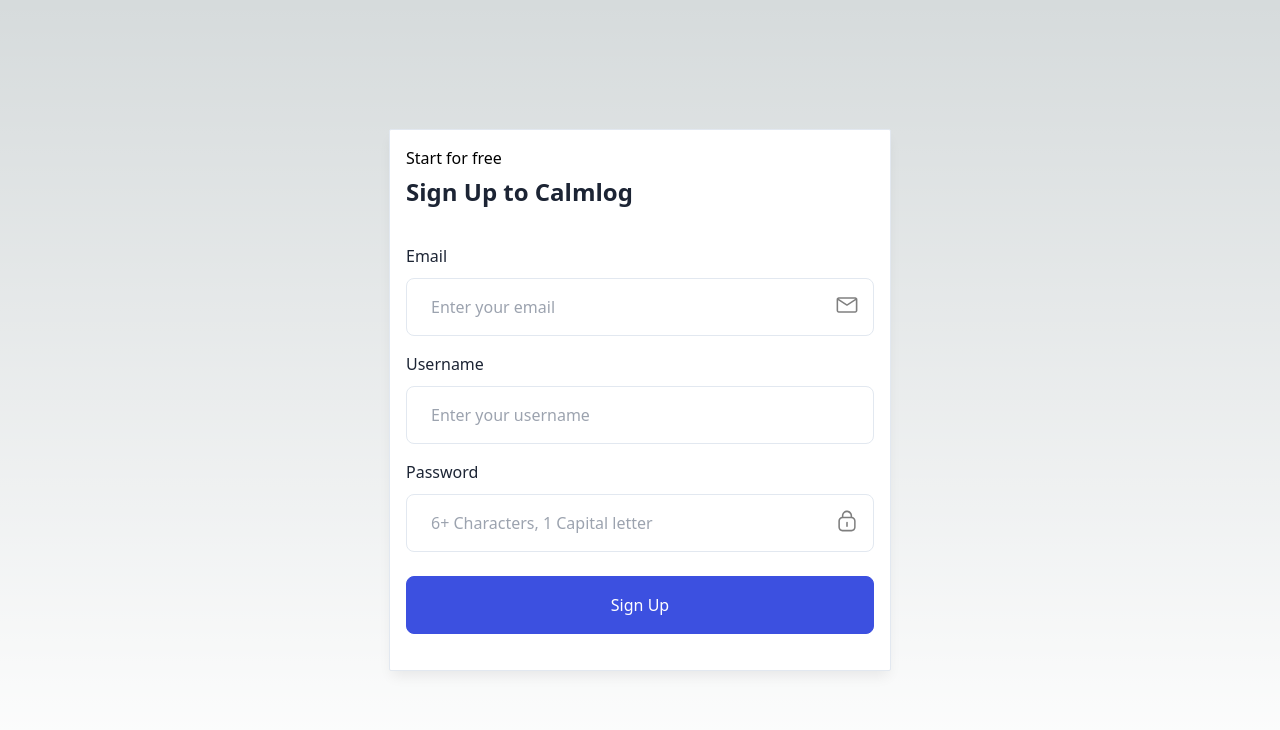
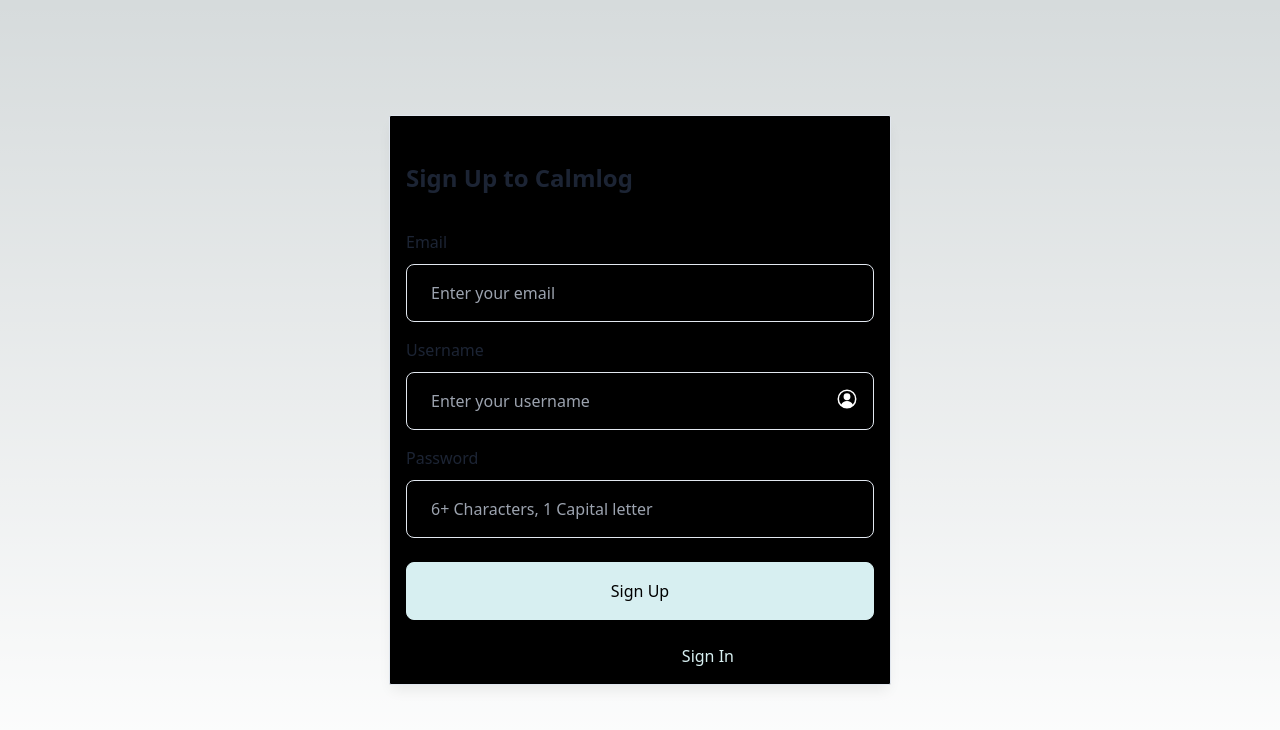
Before and after one commit to ShivamBhasin2002/calmlog, a Next.js app in the folder frontend/: page /auth/signUp in a window 1280 px wide. Shown: the top 730 px of the page. Built offline with nearby package versions, Linux system fonts and the light colour scheme.

Commit message:
feat: latest changes

```diff
--- a/frontend/src/Components/Chart.js
+++ b/frontend/src/Components/Chart.js
@@ -113,7 +113,7 @@
     toggleChart(true);
   }, []);
 
-  if (!showChart) return;
+  if (!showChart) return null;
 
   return (
     <div className="col-span-12 rounded-sm border border-stroke bg-white px-5 pb-5 pt-7.5 shadow-default dark:border-strokedark dark:bg-boxdark sm:px-7.5 xl:col-span-8 w-[70%]">
--- a/frontend/src/Components/DefaultLayout.js
+++ b/frontend/src/Components/DefaultLayout.js
@@ -7,9 +7,9 @@
   const [showQuestion, toggleQuestion] = useState(false);
 
   useEffect(() => {
-    const forceQuestionare = !user.lastQuestionare || (new Date().setHours(0, 0, 0, 0) - new Date(user.lastQuestionare).setHours(0, 0, 0, 0) >= 30 * 24 * 60 * 60 * 1000 && !window.location.pathname.includes("questioner"));
+    const forceQuestionare = (!user.lastQuestionare || new Date().setHours(0, 0, 0, 0) - new Date(user.lastQuestionare).setHours(0, 0, 0, 0) >= 30 * 24 * 60 * 60 * 1000) && !window.location.pathname.includes("questioner");
     toggleQuestion(forceQuestionare);
-  });
+  }, []);
 
   if (showQuestion)
     return (
--- a/frontend/src/Components/Sidebar.js
+++ b/frontend/src/Components/Sidebar.js
@@ -4,6 +4,7 @@
 import { usePathname } from "next/navigation";
 import Link from "next/link";
 import Image from "next/image";
+import { signOut } from "next-auth/react";
 
 const Sidebar = () => {
   const pathname = usePathname();
@@ -22,11 +23,11 @@
       <div className="no-scrollbar flex flex-col overflow-y-auto duration-300 ease-linear">
         <nav className="mt-5 px-4 py-4 lg:mt-9 lg:px-6">
           <div>
-            <h3 className="mb-4 ml-4 text-sm font-semibold text-bodydark2">MENU</h3>
+            <h3 className="mb-4 ml-4 text-sm font-semibold text-white">MENU</h3>
 
             <ul className="mb-6 flex flex-col gap-1.5">
               <li>
-                <Link href="/dashboard" className={`group relative flex items-center gap-2.5 rounded-sm px-4 py-2 font-medium text-bodydark1 duration-300 ease-in-out hover:bg-graydark dark:hover:bg-meta-4 ${pathname.includes("dashboard") && "bg-graydark dark:bg-meta-4"}`}>
+                <Link href="/dashboard" className={`group relative flex items-center cursor-pointer gap-2.5 rounded-sm px-4 py-2 font-medium text-white duration-300 ease-in-out dark:hover:bg-bodydark ${pathname.includes("dashboard") && "bg-graydark dark:bg-bodydark"}`}>
                   <svg className="fill-black dark:fill-white" width="18" height="18" viewBox="0 0 11 8" fill="none" xmlns="http://www.w3.org/2000/svg">
                     <path d="M10.0915 0.951972L10.0867 0.946075L10.0813 0.940568C9.90076 0.753564 9.61034 0.753146 9.42927 0.939309L4.16201 6.22962L1.58507 3.63469C1.40401 3.44841 1.11351 3.44879 0.932892 3.63584C0.755703 3.81933 0.755703 4.10875 0.932892 4.29224L0.932878 4.29225L0.934851 4.29424L3.58046 6.95832C3.73676 7.11955 3.94983 7.2 4.1473 7.2C4.36196 7.2 4.55963 7.11773 4.71406 6.9584L10.0468 1.60234C10.2436 1.4199 10.2421 1.1339 10.0915 0.951972ZM4.2327 6.30081L4.2317 6.2998C4.23206 6.30015 4.23237 6.30049 4.23269 6.30082L4.2327 6.30081Z" fill="" stroke="" strokeWidth="0.4"></path>
                   </svg>
@@ -34,7 +35,7 @@
                 </Link>
               </li>
               <li>
-                <Link href="/calendar" className={`group relative flex items-center gap-2.5 rounded-sm px-4 py-2 font-medium text-bodydark1 duration-300 ease-in-out hover:bg-graydark dark:hover:bg-meta-4 ${pathname.includes("calendar") && "bg-graydark dark:bg-meta-4"}`}>
+                <Link href="/calendar" className={`group relative flex items-center cursor-pointer gap-2.5 rounded-sm px-4 py-2 font-medium text-white duration-300 ease-in-out dark:hover:bg-bodydark ${pathname.includes("calendar") && "bg-graydark dark:bg-bodydark"}`}>
                   <svg className="fill-current" width="18" height="18" viewBox="0 0 18 18" fill="none" xmlns="http://www.w3.org/2000/svg">
                     <path d="M15.7499 2.9812H14.2874V2.36245C14.2874 2.02495 14.0062 1.71558 13.6405 1.71558C13.2749 1.71558 12.9937 1.99683 12.9937 2.36245V2.9812H4.97803V2.36245C4.97803 2.02495 4.69678 1.71558 4.33115 1.71558C3.96553 1.71558 3.68428 1.99683 3.68428 2.36245V2.9812H2.2499C1.29365 2.9812 0.478027 3.7687 0.478027 4.75308V14.5406C0.478027 15.4968 1.26553 16.3125 2.2499 16.3125H15.7499C16.7062 16.3125 17.5218 15.525 17.5218 14.5406V4.72495C17.5218 3.7687 16.7062 2.9812 15.7499 2.9812ZM1.77178 8.21245H4.1624V10.9968H1.77178V8.21245ZM5.42803 8.21245H8.38115V10.9968H5.42803V8.21245ZM8.38115 12.2625V15.0187H5.42803V12.2625H8.38115ZM9.64678 12.2625H12.5999V15.0187H9.64678V12.2625ZM9.64678 10.9968V8.21245H12.5999V10.9968H9.64678ZM13.8374 8.21245H16.228V10.9968H13.8374V8.21245ZM2.2499 4.24683H3.7124V4.83745C3.7124 5.17495 3.99365 5.48433 4.35928 5.48433C4.7249 5.48433 5.00615 5.20308 5.00615 4.83745V4.24683H13.0499V4.83745C13.0499 5.17495 13.3312 5.48433 13.6968 5.48433C14.0624 5.48433 14.3437 5.20308 14.3437 4.83745V4.24683H15.7499C16.0312 4.24683 16.2562 4.47183 16.2562 4.75308V6.94683H1.77178V4.75308C1.77178 4.47183 1.96865 4.24683 2.2499 4.24683ZM1.77178 14.5125V12.2343H4.1624V14.9906H2.2499C1.96865 15.0187 1.77178 14.7937 1.77178 14.5125ZM15.7499 15.0187H13.8374V12.2625H16.228V14.5406C16.2562 14.7937 16.0312 15.0187 15.7499 15.0187Z" fill="" />
                   </svg>
@@ -42,7 +43,7 @@
                 </Link>
               </li>
               <li>
-                <Link href="/questioner" className={`group relative flex items-center gap-2.5 rounded-sm px-4 py-2 font-medium text-bodydark1 duration-300 ease-in-out hover:bg-graydark dark:hover:bg-meta-4 ${pathname.includes("questioner") && "bg-graydark dark:bg-meta-4"}`}>
+                <Link href="/questioner" className={`group relative flex items-center cursor-pointer gap-2.5 rounded-sm px-4 py-2 font-medium text-white duration-300 ease-in-out dark:hover:bg-bodydark ${pathname.includes("questioner") && "bg-graydark dark:bg-bodydark"}`}>
                   <svg className="fill-current" width="18" height="19" viewBox="0 0 18 19" fill="none" xmlns="http://www.w3.org/2000/svg">
                     <g clipPath="url(#clip0_130_9801)">
                       <path d="M10.8563 0.55835C10.5188 0.55835 10.2095 0.8396 10.2095 1.20522V6.83022C10.2095 7.16773 10.4907 7.4771 10.8563 7.4771H16.8751C17.0438 7.4771 17.2126 7.39272 17.3251 7.28022C17.4376 7.1396 17.4938 6.97085 17.4938 6.8021C17.2688 3.28647 14.3438 0.55835 10.8563 0.55835ZM11.4751 6.15522V1.8521C13.8095 2.13335 15.6938 3.8771 16.1438 6.18335H11.4751V6.15522Z" fill="" />
@@ -54,12 +55,12 @@
                       </clipPath>
                     </defs>
                   </svg>
-                  Questioner
+                  Questionnaire
                 </Link>
               </li>
               <li>
-                <Link href="/journal" className={`group relative flex items-center gap-2.5 rounded-sm px-4 py-2 font-medium text-bodydark1 duration-300 ease-in-out hover:bg-graydark dark:hover:bg-meta-4 ${pathname.includes("journal") && "bg-graydark dark:bg-meta-4"}`}>
-                  <svg xmlns="http://www.w3.org/2000/svg" xmlnsXlink="http://www.w3.org/1999/xlink" fill="#fff" height="18" width="18" version="1.1" id="Capa_1" viewBox="0 0 487.5 487.5" xmlSpace="preserve">
+                <Link href="/journal" className={`group relative flex items-center cursor-pointer gap-2.5 rounded-sm px-4 py-2 font-medium text-white duration-300 ease-in-out dark:hover:bg-bodydark ${pathname.includes("journal") && "bg-graydark dark:bg-bodydark"}`}>
+                  <svg xmlns="http://www.w3.org/2000/svg" xmlnsXlink="http://www.w3.org/1999/xlink" fill="#000" height="18" width="18" version="1.1" id="Capa_1" viewBox="0 0 487.5 487.5" xmlSpace="preserve">
                     <g>
                       <g>
                         <path d="M437,12.3C437,5.5,431.5,0,424.7,0H126.3C84.4,0,50.4,34.1,50.4,75.9v335.7c0,41.9,34.1,75.9,75.9,75.9h298.5    c6.8,0,12.3-5.5,12.3-12.3V139.6c0-6.8-5.5-12.3-12.3-12.3H126.3c-28.3,0-51.4-23.1-51.4-51.4S98,24.5,126.3,24.5h298.5    C431.5,24.5,437,19,437,12.3z M126.3,151.8h286.2V463H126.3c-28.3,0-51.4-23.1-51.4-51.4V131.7    C88.4,144.2,106.5,151.8,126.3,151.8z" />
@@ -71,6 +72,34 @@
                   Journal
                 </Link>
               </li>
+              <li>
+                <div
+                  href="/journal"
+                  className={`group relative flex items-center cursor-pointer gap-2.5 rounded-sm px-4 py-2 font-medium text-white duration-300 ease-in-out dark:hover:bg-bodydark`}
+                  onClick={() => {
+                    signOut();
+                    window.open("/auth/signIn", "_self");
+                  }}
+                >
+                  <svg fill="#000" height="18px" width="18px" version="1.1" id="Capa_1" xmlns="http://www.w3.org/2000/svg" xmlnsXlink="http://www.w3.org/1999/xlink" viewBox="0 0 384.971 384.971" xmlSpace="preserve">
+                    <g>
+                      <g id="Sign_Out">
+                        <path
+                          d="M180.455,360.91H24.061V24.061h156.394c6.641,0,12.03-5.39,12.03-12.03s-5.39-12.03-12.03-12.03H12.03
+			C5.39,0.001,0,5.39,0,12.031V372.94c0,6.641,5.39,12.03,12.03,12.03h168.424c6.641,0,12.03-5.39,12.03-12.03
+			C192.485,366.299,187.095,360.91,180.455,360.91z"
+                        />
+                        <path
+                          d="M381.481,184.088l-83.009-84.2c-4.704-4.752-12.319-4.74-17.011,0c-4.704,4.74-4.704,12.439,0,17.179l62.558,63.46H96.279
+			c-6.641,0-12.03,5.438-12.03,12.151c0,6.713,5.39,12.151,12.03,12.151h247.74l-62.558,63.46c-4.704,4.752-4.704,12.439,0,17.179
+			c4.704,4.752,12.319,4.752,17.011,0l82.997-84.2C386.113,196.588,386.161,188.756,381.481,184.088z"
+                        />
+                      </g>
+                    </g>
+                  </svg>
+                  Sign Out
+                </div>
+              </li>
             </ul>
           </div>
         </nav>
--- a/frontend/src/pages/auth/signIn.js
+++ b/frontend/src/pages/auth/signIn.js
@@ -119,7 +119,7 @@
 
                       <div className="mt-6 text-center">
                         <p>
-                          Don’t have any account?{" "}
+                          Don’t have an account?{" "}
                           <Link href="/auth/signUp" className="text-primary">
                             Sign Up
                           </Link>
--- a/frontend/src/pages/auth/signUp.js
+++ b/frontend/src/pages/auth/signUp.js
@@ -138,6 +138,14 @@
                           Sign Up
                         </button>
                       </div>
+                      <div className="mt-6 text-center">
+                        <p>
+                          Have an account?{" "}
+                          <Link href="/auth/signIn" className="text-primary">
+                            Sign In
+                          </Link>
+                        </p>
+                      </div>
                     </form>
                   </div>
                 </div>
--- a/frontend/src/pages/calendar.js
+++ b/frontend/src/pages/calendar.js
@@ -1,6 +1,5 @@
 "use client";
 import Calendar from "@/Components/Calendar";
-import ChartOne from "@/Components/Chart";
 import { getCurrentDateFormatted } from "@/pages/questioner";
 import axios from "axios";
 import { getSession, signOut } from "next-auth/react";
@@ -9,6 +8,7 @@
 
 import dynamic from "next/dynamic";
 const DefaultLayout = dynamic(() => import("@/Components/DefaultLayout", { ssr: false }));
+const ChartOne = dynamic(() => import("@/Components/Chart", { ssr: false }));
 const DonutChart = dynamic(() => import("@/Components/DonutChart", { ssr: false }));
 
 export const getPopulatedUsers = async (user_id) => {
@@ -55,7 +55,7 @@
       <Calendar tasksVsDate={tasksVsDate} user={user} />
       <div className="flex">
         <ChartOne tasksVsDate={tasksVsDate} />
-        <DonutChart />
+        <DonutChart mentalHealthScore={user.mentalHealthScore} />
       </div>
     </DefaultLayout>
   );
--- a/frontend/tailwind.config.js
+++ b/frontend/tailwind.config.js
@@ -14,14 +14,14 @@
       colors: {
         current: "currentColor",
         transparent: "transparent",
-        white: "#FFFFFF",
+        white: "#000",
         black: "#1C2434",
         "black-2": "#010101",
         body: "#64748B",
-        bodydark: "#AEB7C0",
+        bodydark: "#96c4a8",
         bodydark1: "#DEE4EE",
         bodydark2: "#8A99AF",
-        primary: "#3C50E0",
+        primary: "#d7eff1",
         secondary: "#80CAEE",
         stroke: "#E2E8F0",
         gray: "#EFF4FB",
@@ -30,22 +30,22 @@
         "gray-3": "#FAFAFA",
         whiten: "#F1F5F9",
         whiter: "#F5F7FD",
-        boxdark: "#24303F",
-        "boxdark-2": "#1A222C",
+        boxdark: "#cde0ce",
+        "boxdark-2": "#4a7c59",
         strokedark: "#2E3A47",
         "form-strokedark": "#3d4d60",
-        "form-input": "#1d2a39",
+        "form-input": "#d7eff1",
         "meta-1": "#DC3545",
         "meta-2": "#EFF2F7",
         "meta-3": "#10B981",
-        "meta-4": "#313D4A",
+        "meta-4": "#68b0ab",
         "meta-5": "#259AE6",
         "meta-6": "#FFBA00",
         "meta-7": "#FF6766",
         "meta-8": "#F0950C",
         "meta-9": "#E5E7EB",
         success: "#219653",
-        danger: "#D34053",
+        danger: "#8fc0a9",
         warning: "#FFA70B",
       },
       fontSize: {
--- a/package.json
+++ b/package.json
@@ -1,5 +1,6 @@
 {
   "dependencies": {
+    "@tensorflow/tfjs": "^4.19.0",
     "react-icons": "^5.2.1"
   }
 }
```
Also changed, not shown: frontend/src/Components/Calendar.js (+10 -6 lines), frontend/src/Components/DonutChart.js (+12 -5 lines), frontend/src/pages/dashboard.js (+2 -7 lines), frontend/src/pages/questioner.js (+6 -6 lines), 2 other files (tests, documents, lock files or other folders).
